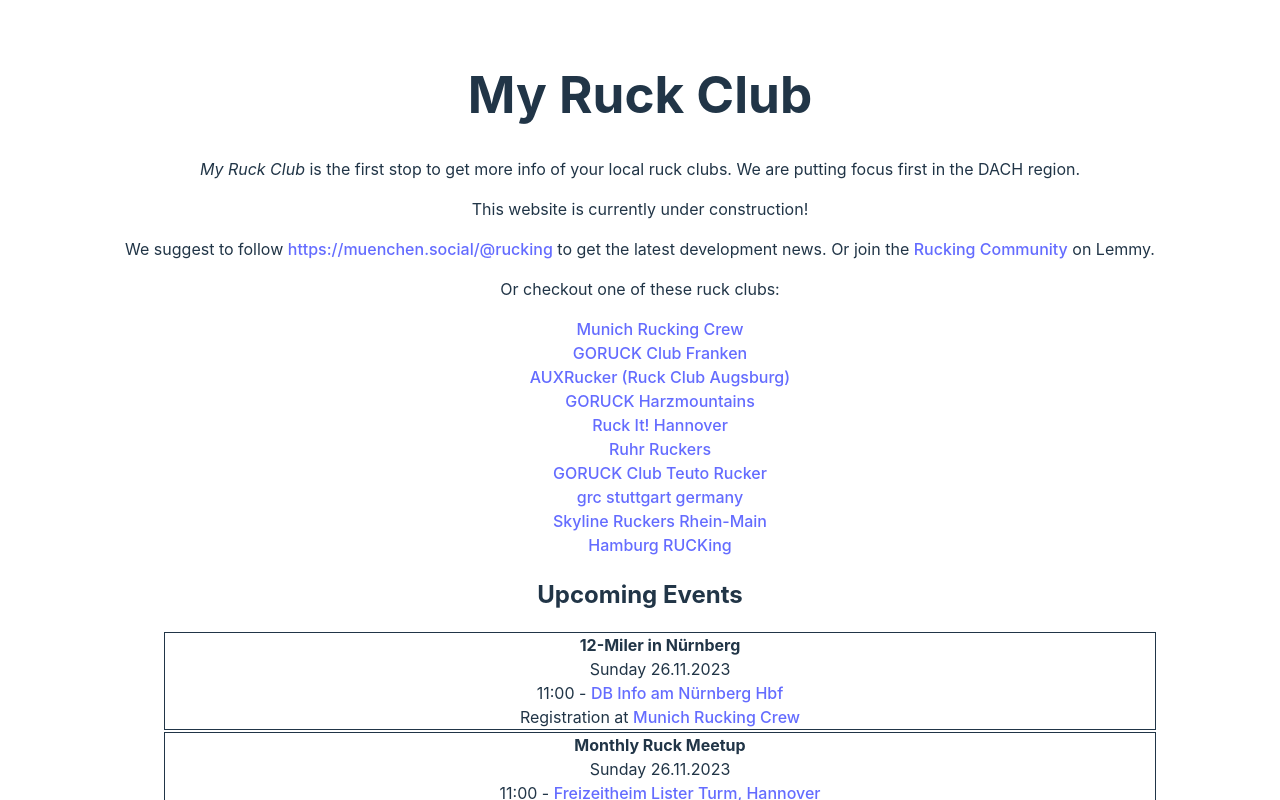
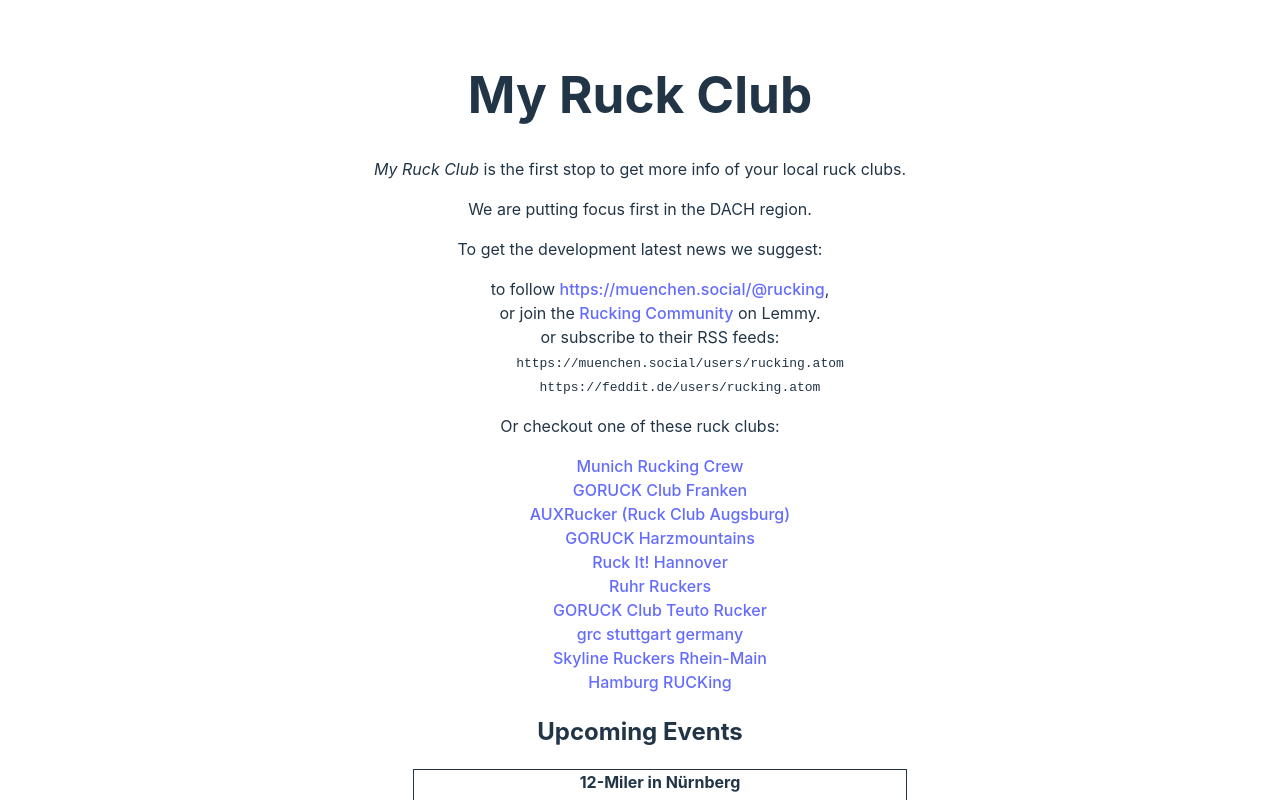
Before and after one commit to barefootstache/MyRuckClub, a Vue app: page / in a window 1280 px wide. Shown: the top 800 px of the page. Built offline with nearby package versions, Linux system fonts and the light colour scheme.

Commit message:
fix: restructure front matter to include RSS feeds

```diff
--- a/src/App.vue
+++ b/src/App.vue
@@ -5,9 +5,19 @@
 
 <template>
   <h1>My Ruck Club</h1>
-    <p><em>My Ruck Club</em> is the first stop to get more info of your local ruck clubs. We are putting focus first in the DACH region.</p>
-    <p>This website is currently under construction!</p>
-    <p>We suggest to follow <a href="https://muenchen.social/@rucking" target="_blank">https://muenchen.social/@rucking</a> to get the latest development news. Or join the <a href="https://feddit.de/c/rucking" target="_blank">Rucking Community</a> on Lemmy.</p>
+  <p><em>My Ruck Club</em> is the first stop to get more info of your local ruck clubs.</p>
+  <p>We are putting focus first in the DACH region.</p>
+    <p>To get the development latest news we suggest:</p>
+    <ul>
+      <li>to follow <a href="https://muenchen.social/@rucking" target="_blank">https://muenchen.social/@rucking</a>,</li>
+      <li>or join the <a href="https://feddit.de/c/rucking" target="_blank">Rucking Community</a> on Lemmy.</li>
+      <li>or subscribe to their RSS feeds:
+        <ul>
+          <li><code>https://muenchen.social/users/rucking.atom</code></li>
+          <li><code>https://feddit.de/users/rucking.atom</code></li>
+        </ul>
+      </li>
+    </ul>
     <p>Or checkout one of these ruck clubs:</p>
     <Clubs/>
     <EventsList/>
```
